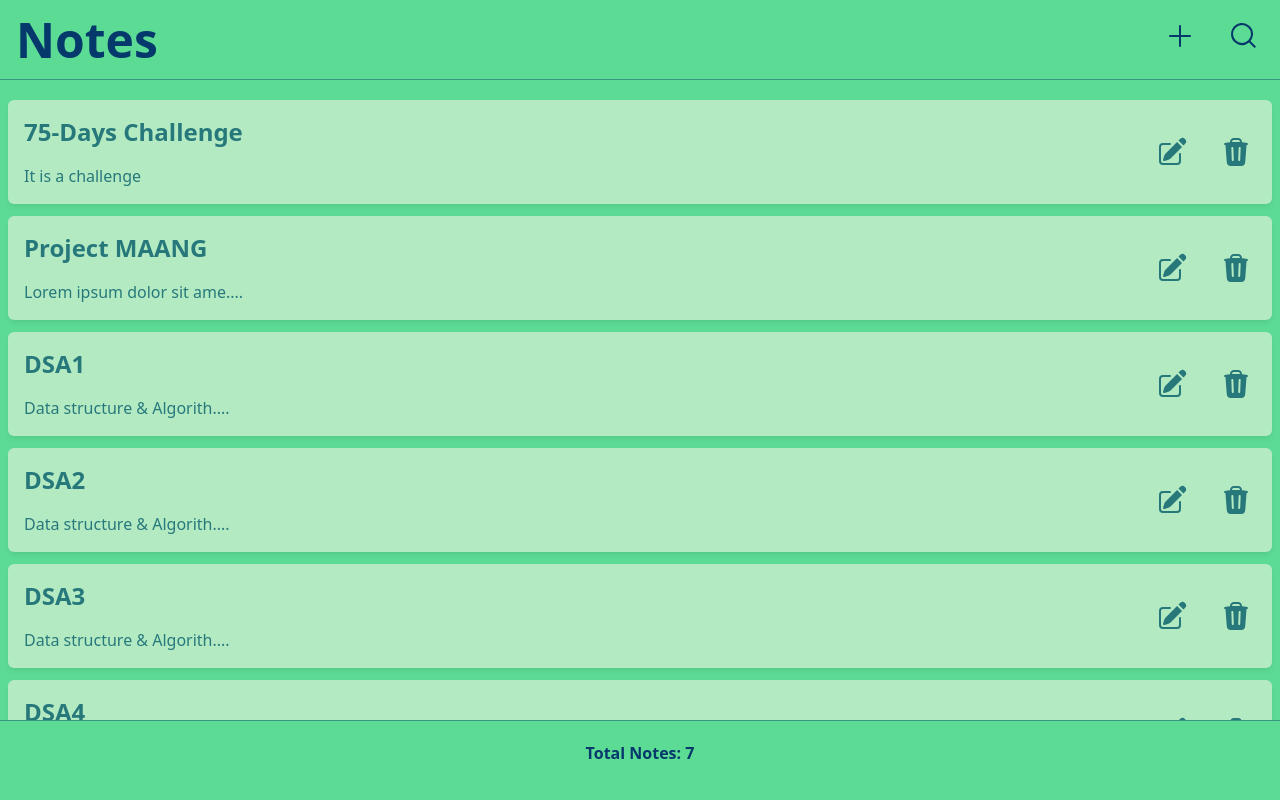
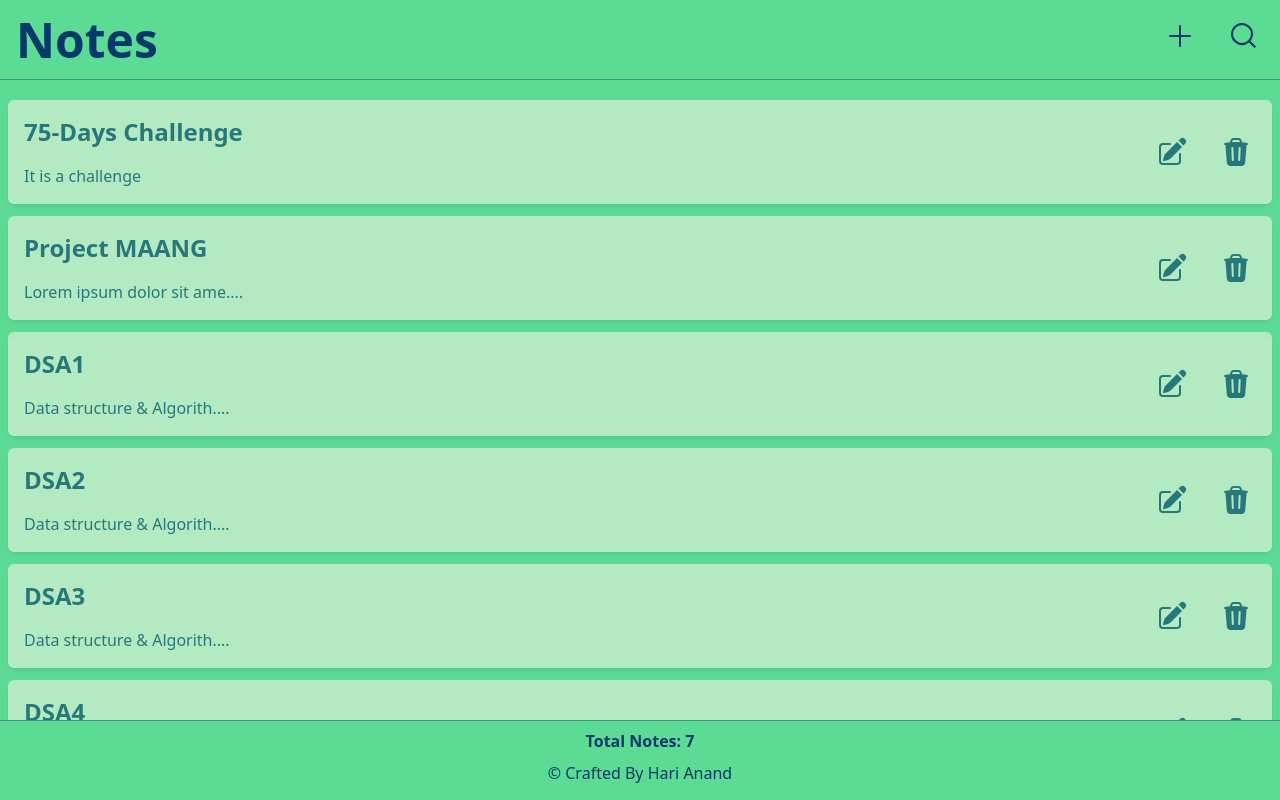
Before and after one commit to HariBalaji96/react-notes-app, a React (Create React App) app: page / in a window 1280 px wide. Built offline with nearby package versions, Linux system fonts and the light colour scheme.

Commit message:
Footer Copyrights

```diff
--- a/src/components/Footer.js
+++ b/src/components/Footer.js
@@ -3,7 +3,8 @@ import React from "react";
 const Footer = ({ length }) => {
   return (
     <div className="text-bluish bg-sand border-t border-grayish w-full h-[10vh]">
-      <h1 className="p-5 text-center font-semibold">Total Notes: {length}</h1>
+      <h1 className="p-2 text-center font-semibold">Total Notes: {length}</h1>
+      <p className="text-center">&copy; Crafted By Hari Anand</p>
     </div>
   );
 };
```
